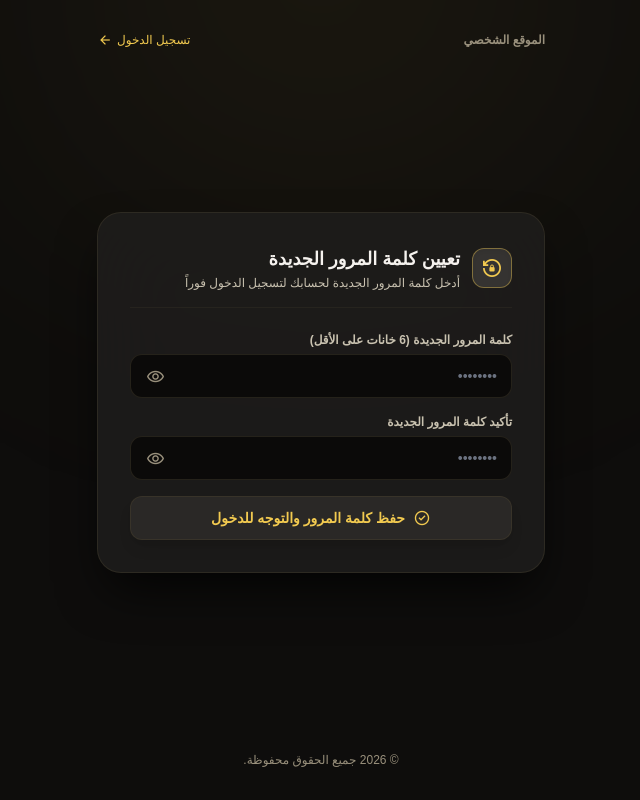
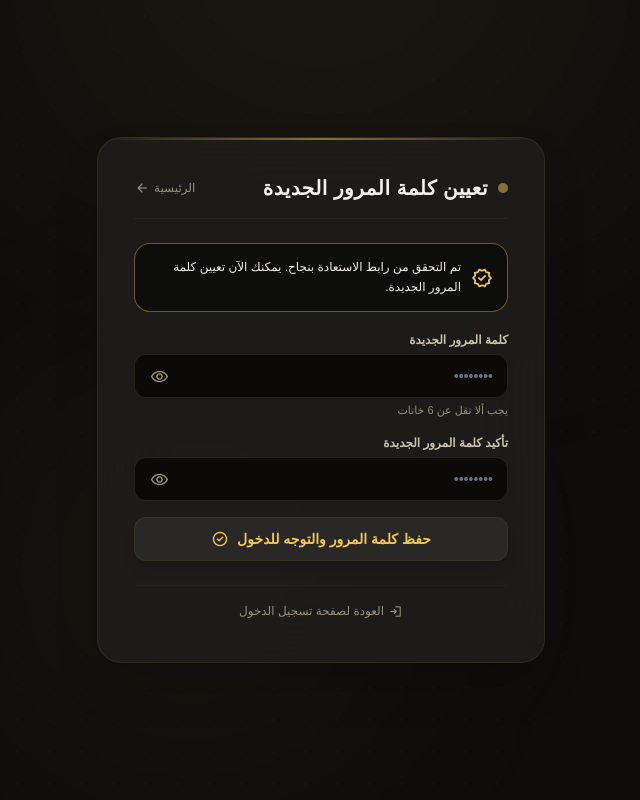
Before and after one commit to abdulazizalshaweri3-cmyk/Alshawery, a plain HTML site: page reset.html in a window 1280 px wide. Shown: the whole page, without its empty margins (319-959 px from the left). Drawn offline with nearby package versions, Linux system fonts and the light colour scheme; a web font is replaced by a local one.

Commit message:
Add files via upload

```diff
--- a/reset.html
+++ b/reset.html
@@ -5,7 +5,7 @@
   <meta content="width=device-width, initial-scale=1.0" name="viewport"/>
   <title>تعيين كلمة المرور الجديدة | الموقع الشخصي</title>
 
-  <!-- الأيقونة الرسمية المعتمدة بالخلفية السوداء الكاملة ودون أي قص -->
+  <!-- أيقونة الموقع الرسمية المعتمدة -->
   <link rel="icon" type="image/png" href="https://lh3.googleusercontent.com/aida-public/AB6AXuDTU-9Xh0x-i9l7kF_vS91_e53655160b7d"/>
   <link rel="shortcut icon" type="image/png" href="https://lh3.googleusercontent.com/aida-public/AB6AXuDTU-9Xh0x-i9l7kF_vS91_e53655160b7d"/>
   <link rel="apple-touch-icon" href="https://lh3.googleusercontent.com/aida-public/AB6AXuDTU-9Xh0x-i9l7kF_vS91_e53655160b7d"/>
@@ -14,6 +14,14 @@
   <link crossorigin="" href="https://fonts.gstatic.com" rel="preconnect"/>
   <link href="https://fonts.googleapis.com/css2?family=Alexandria:wght@300;400;500;600;700&display=swap" rel="stylesheet"/>
   <link href="https://fonts.googleapis.com/css2?family=Material+Symbols+Outlined:opsz,wght,FILL,GRAD@20..48,100..700,0..1,-50..200" rel="stylesheet"/>
+
+  <style>
+    @layer base {
+      html, body { margin: 0; padding: 0; min-height: 100vh; }
+    }
+    ::-webkit-scrollbar { display: none; }
+    .font-arabic { font-family: 'Alexandria', sans-serif; }
+  </style>
 
   <script src="https://cdn.tailwindcss.com?plugins=forms"></script>
   <script src="https://cdn.jsdelivr.net/npm/@supabase/supabase-js@2"></script>
@@ -26,15 +34,16 @@
             "background": "#0e0d0c",
             "surface": "#141312",
             "surface-container-lowest": "#0b0a09",
+            "surface-container-low": "#181716",
             "surface-container": "#201e1d",
             "surface-container-high": "#2a2826",
             "surface-container-highest": "#353331",
             "primary": "#f2ca50",
             "primary-container": "#d4af37",
+            "outline": "#99907c",
+            "outline-variant": "#413b2c",
             "on-surface": "#f5f2ee",
-            "on-surface-variant": "#c9c2b0",
-            "outline": "#99907c",
-            "outline-variant": "#413b2c"
+            "on-surface-variant": "#c9c2b0"
           },
           fontFamily: {
             sans: ['Alexandria', 'sans-serif']
@@ -43,71 +52,78 @@
       }
     };
   </script>
-  <style>
-    body { font-family: 'Alexandria', sans-serif; background-color: #0e0d0c; }
-  </style>
 </head>
 
-<body class="bg-background text-on-surface min-h-screen flex flex-col justify-between p-4 selection:bg-primary/20 selection:text-primary">
+<body class="bg-background font-arabic text-on-surface antialiased min-h-screen flex items-center justify-center p-4 relative overflow-x-hidden selection:bg-primary/20 selection:text-primary">
+  <!-- الخلفية الفاخرة الهادئة -->
   <div class="fixed inset-0 pointer-events-none -z-10 overflow-hidden">
-    <div class="absolute -top-40 left-1/2 -translate-x-1/2 w-[600px] h-[500px] bg-gradient-to-b from-primary/15 via-primary-container/5 to-transparent rounded-full blur-[140px]"></div>
+    <div class="absolute -top-40 left-1/2 -translate-x-1/2 w-[650px] h-[450px] bg-gradient-to-b from-primary/15 via-primary-container/5 to-transparent rounded-full blur-[140px]"></div>
+    <div class="absolute bottom-10 left-1/4 w-[380px] h-[380px] bg-primary/5 rounded-full blur-[130px]"></div>
+    <div class="absolute inset-0 bg-[radial-gradient(rgba(242,202,80,0.04)_1px,transparent_1px)] [background-size:32px_32px] opacity-70"></div>
   </div>
 
-  <!-- هيدر الصفحة: يحتوي على الزر العلوي للرجوع فقط -->
-  <header class="w-full max-w-md mx-auto pt-4 flex justify-between items-center">
-    <span class="text-xs font-semibold text-outline">الموقع الشخصي</span>
-    <a class="text-xs text-primary hover:underline flex items-center gap-1 font-medium transition-colors" href="index.html#login">
-      <span>تسجيل الدخول</span>
-      <span class="material-symbols-outlined text-[16px] rotate-180">arrow_forward</span>
-    </a>
-  </header>
+  <!-- بطاقة تعيين كلمة المرور المركزية الفاخرة المستقلة -->
+  <main class="w-full max-w-md mx-auto">
+    <div class="rounded-3xl bg-surface-container/85 border border-outline-variant/50 backdrop-blur-2xl p-7 sm:p-9 shadow-2xl relative overflow-hidden">
+      <div class="absolute inset-x-0 top-0 h-[1.5px] bg-gradient-to-r from-transparent via-primary/50 to-transparent"></div>
 
-  <!-- بطاقة تعيين كلمة المرور: تم حذف الرابط السفلي نهائياً -->
-  <main class="w-full max-w-md mx-auto my-auto py-8">
-    <div class="rounded-3xl bg-surface-container/80 border border-outline-variant/50 backdrop-blur-2xl p-6 sm:p-8 shadow-2xl shadow-black/80">
-      <div class="flex items-center gap-3 mb-6 pb-4 border-b border-outline-variant/30">
-        <div class="w-10 h-10 rounded-xl bg-surface-container-highest border border-primary/40 text-primary flex items-center justify-center shadow-inner">
-          <span class="material-symbols-outlined text-[22px]">lock_reset</span>
+      <!-- الهيدر الداخلي -->
+      <div class="flex items-center justify-between mb-6 pb-4 border-b border-outline-variant/30">
+        <div class="flex items-center gap-2.5">
+          <span class="w-2.5 h-2.5 rounded-full bg-primary animate-pulse"></span>
+          <h1 class="text-xl font-bold text-on-surface tracking-wide">تعيين كلمة المرور الجديدة</h1>
         </div>
-        <div>
-          <h1 class="text-lg font-bold text-on-surface">تعيين كلمة المرور الجديدة</h1>
-          <p class="text-xs text-on-surface-variant mt-0.5">أدخل كلمة المرور الجديدة لحسابك لتسجيل الدخول فوراً</p>
-        </div>
+        <a href="index.html" class="text-xs text-outline hover:text-primary flex items-center gap-1 transition-colors">
+          <span>الرئيسية</span>
+          <span class="material-symbols-outlined text-[16px]">arrow_back</span>
+        </a>
       </div>
 
-      <form class="space-y-4" id="newPasswordForm" onsubmit="saveNewPassword(event)">
+      <!-- شارة التحقق الناجح -->
+      <div class="p-3.5 rounded-2xl bg-surface-container-lowest/80 border border-primary/40 text-xs text-on-surface flex items-center gap-2.5 mb-5 shadow-inner">
+        <span class="material-symbols-outlined text-primary text-[22px]">verified</span>
+        <span class="font-medium leading-relaxed">تم التحقق من رابط الاستعادة بنجاح. يمكنك الآن تعيين كلمة المرور الجديدة.</span>
+      </div>
+
+      <!-- نموذج تعيين كلمة المرور -->
+      <form class="space-y-4" onsubmit="handleResetSubmit(event)">
         <div>
-          <label class="block text-xs font-semibold text-on-surface-variant mb-1.5">كلمة المرور الجديدة (6 خانات على الأقل)</label>
+          <label class="block text-xs font-semibold text-on-surface-variant mb-1.5">كلمة المرور الجديدة</label>
           <div class="relative flex items-center">
-            <input class="w-full h-11 pr-3.5 pl-11 rounded-xl bg-surface-container-lowest border border-outline-variant/50 text-sm text-on-surface focus:border-primary focus:ring-1 focus:ring-primary outline-none transition-all" id="targetPassword" minlength="6" placeholder="••••••••" required="" type="password"/>
-            <button class="absolute left-3 top-1/2 -translate-y-1/2 text-outline hover:text-primary transition-colors flex items-center justify-center p-1" onclick="const inp=document.getElementById('targetPassword'); const ic=this.querySelector('.material-symbols-outlined'); if(inp.type==='password'){ inp.type='text'; ic.textContent='visibility_off'; } else { inp.type='password'; ic.textContent='visibility'; }" title="إظهار/إخفاء" type="button">
+            <input class="w-full h-11 pr-3.5 pl-11 rounded-xl bg-surface-container-lowest border border-outline-variant/50 text-sm text-on-surface focus:border-primary focus:ring-1 focus:ring-primary outline-none transition-all" id="newPass" minlength="6" placeholder="••••••••" required type="password"/>
+            <button class="absolute left-3 top-1/2 -translate-y-1/2 text-outline hover:text-primary transition-colors flex items-center justify-center p-1 cursor-pointer" onclick="togglePassVisibility('newPass', this)" type="button">
+              <span class="material-symbols-outlined text-[19px]">visibility</span>
+            </button>
+          </div>
+          <span class="text-[11px] text-outline mt-1 block">يجب ألا تقل عن 6 خانات</span>
+        </div>
+
+        <div>
+          <label class="block text-xs font-semibold text-on-surface-variant mb-1.5">تأكيد كلمة المرور الجديدة</label>
+          <div class="relative flex items-center">
+            <input class="w-full h-11 pr-3.5 pl-11 rounded-xl bg-surface-container-lowest border border-outline-variant/50 text-sm text-on-surface focus:border-primary focus:ring-1 focus:ring-primary outline-none transition-all" id="confirmPass" minlength="6" placeholder="••••••••" required type="password"/>
+            <button class="absolute left-3 top-1/2 -translate-y-1/2 text-outline hover:text-primary transition-colors flex items-center justify-center p-1 cursor-pointer" onclick="togglePassVisibility('confirmPass', this)" type="button">
               <span class="material-symbols-outlined text-[19px]">visibility</span>
             </button>
           </div>
         </div>
 
-        <div>
-          <label class="block text-xs font-semibold text-on-surface-variant mb-1.5">تأكيد كلمة المرور الجديدة</label>
-          <div class="relative flex items-center">
-            <input class="w-full h-11 pr-3.5 pl-11 rounded-xl bg-surface-container-lowest border border-outline-variant/50 text-sm text-on-surface focus:border-primary focus:ring-1 focus:ring-primary outline-none transition-all" id="confirmPassword" minlength="6" placeholder="••••••••" required="" type="password"/>
-            <button class="absolute left-3 top-1/2 -translate-y-1/2 text-outline hover:text-primary transition-colors flex items-center justify-center p-1" onclick="const inp=document.getElementById('confirmPassword'); const ic=this.querySelector('.material-symbols-outlined'); if(inp.type==='password'){ inp.type='text'; ic.textContent='visibility_off'; } else { inp.type='password'; ic.textContent='visibility'; }" title="إظهار/إخفاء" type="button">
-              <span class="material-symbols-outlined text-[19px]">visibility</span>
-            </button>
-          </div>
-        </div>
-
-        <button class="w-full h-11 rounded-xl bg-surface-container-high hover:bg-surface-container-highest border border-outline-variant/60 text-primary font-bold text-sm flex items-center justify-center gap-2 shadow-lg transition-all active:scale-95 mt-6 cursor-pointer" id="savePasswordBtn" type="submit">
+        <button class="w-full h-11 rounded-xl bg-surface-container-high hover:bg-surface-container-highest border border-outline-variant/60 text-primary font-bold text-sm flex items-center justify-center gap-2 shadow-lg transition-all active:scale-95 mt-6 cursor-pointer" id="submitBtn" type="submit">
+          <span>حفظ كلمة المرور والتوجه للدخول</span>
           <span class="material-symbols-outlined text-[18px]">check_circle</span>
-          <span>حفظ كلمة المرور والتوجه للدخول</span>
         </button>
       </form>
+
+      <div class="mt-6 pt-4 border-t border-outline-variant/20 text-center">
+        <a href="index.html" class="text-xs text-outline hover:text-primary transition-colors inline-flex items-center gap-1">
+          <span class="material-symbols-outlined text-[15px]">login</span>
+          <span>العودة لصفحة تسجيل الدخول</span>
+        </a>
+      </div>
     </div>
   </main>
 
-  <footer class="w-full max-w-md mx-auto py-4 text-center text-xs text-outline">
-    © 2026 جميع الحقوق محفوظة.
-  </footer>
-
+  <!-- إشعار التنبيه المنبثق -->
   <div class="fixed bottom-8 left-1/2 -translate-x-1/2 bg-surface-container-highest border border-primary/40 text-on-surface px-5 py-3 rounded-full shadow-2xl flex items-center gap-2.5 opacity-0 pointer-events-none transition-all duration-300 z-50 transform translate-y-3" id="toastNotification">
     <span class="material-symbols-outlined text-primary text-[20px]" id="toastIcon">check_circle</span>
     <span class="text-xs sm:text-sm font-semibold text-on-surface" id="toastMessage">تمت العملية بنجاح</span>
@@ -120,6 +136,32 @@
     let supabaseClient = null;
     if (window.supabase) {
       supabaseClient = window.supabase.createClient(SUPABASE_URL, SUPABASE_ANON_KEY);
+    }
+
+    // استخراج جلسة الاستعادة إذا توفر رمز code في الرابط
+    (function initSession() {
+      if (!supabaseClient) return;
+      const search = window.location.search || '';
+      if (search.includes('code=') && supabaseClient.auth.exchangeCodeForSession) {
+        const urlParams = new URLSearchParams(search);
+        const code = urlParams.get('code');
+        if (code) {
+          supabaseClient.auth.exchangeCodeForSession(code);
+        }
+      }
+    })();
+
+    function togglePassVisibility(inputId, btn) {
+      const input = document.getElementById(inputId);
+      const icon = btn.querySelector('.material-symbols-outlined');
+      if (!input || !icon) return;
+      if (input.type === 'password') {
+        input.type = 'text';
+        icon.textContent = 'visibility_off';
+      } else {
+        input.type = 'password';
+        icon.textContent = 'visibility';
+      }
     }
 
     let toastTimer;
@@ -145,17 +187,20 @@
       }, 3500);
     }
 
-    async function saveNewPassword(e) {
+    async function handleResetSubmit(e) {
       e.preventDefault();
-      const pass = document.getElementById('targetPassword').value;
-      const conf = document.getElementById('confirmPassword').value;
-      const btn = document.getElementById('savePasswordBtn');
+      const p1 = document.getElementById('newPass').value;
+      const p2 = document.getElementById('confirmPass').value;
+      const btn = document.getElementById('submitBtn');
 
-      if (pass !== conf) {
+      if (!p1 || p1.length < 6) {
+        showToast('كلمة المرور يجب أن تكون 6 خانات على الأقل', false);
+        return;
+      }
+      if (p1 !== p2) {
         showToast('كلمتا المرور غير متطابقتين', false);
         return;
       }
-
       if (!supabaseClient) {
         showToast('خطأ: تعذر الاتصال بخادم قاعدة البيانات', false);
         return;
@@ -165,18 +210,22 @@
       btn.classList.add('opacity-50');
 
       try {
-        const { error } = await supabaseClient.auth.updateUser({ password: pass });
+        const { data, error } = await supabaseClient.auth.updateUser({
+          password: p1
+        });
+
         if (error) {
           showToast(error.message, false);
+          btn.disabled = false;
+          btn.classList.remove('opacity-50');
         } else {
-          showToast('تم حفظ كلمة المرور بنجاح! جاري التوجه لتسجيل الدخول...', true);
+          showToast('تم حفظ كلمة المرور بنجاح! جاري تحويلك للموقع...', true);
           setTimeout(() => {
-            window.location.href = 'index.html#login';
+            window.location.href = 'index.html';
           }, 1500);
         }
       } catch (err) {
-        showToast('حدث خطأ غير متوقع', false);
-      } finally {
+        showToast('حدث خطأ غير متوقع أثناء حفظ كلمة المرور', false);
         btn.disabled = false;
         btn.classList.remove('opacity-50');
       }
```
Also changed, not shown: index.html (+0 -17 lines).
